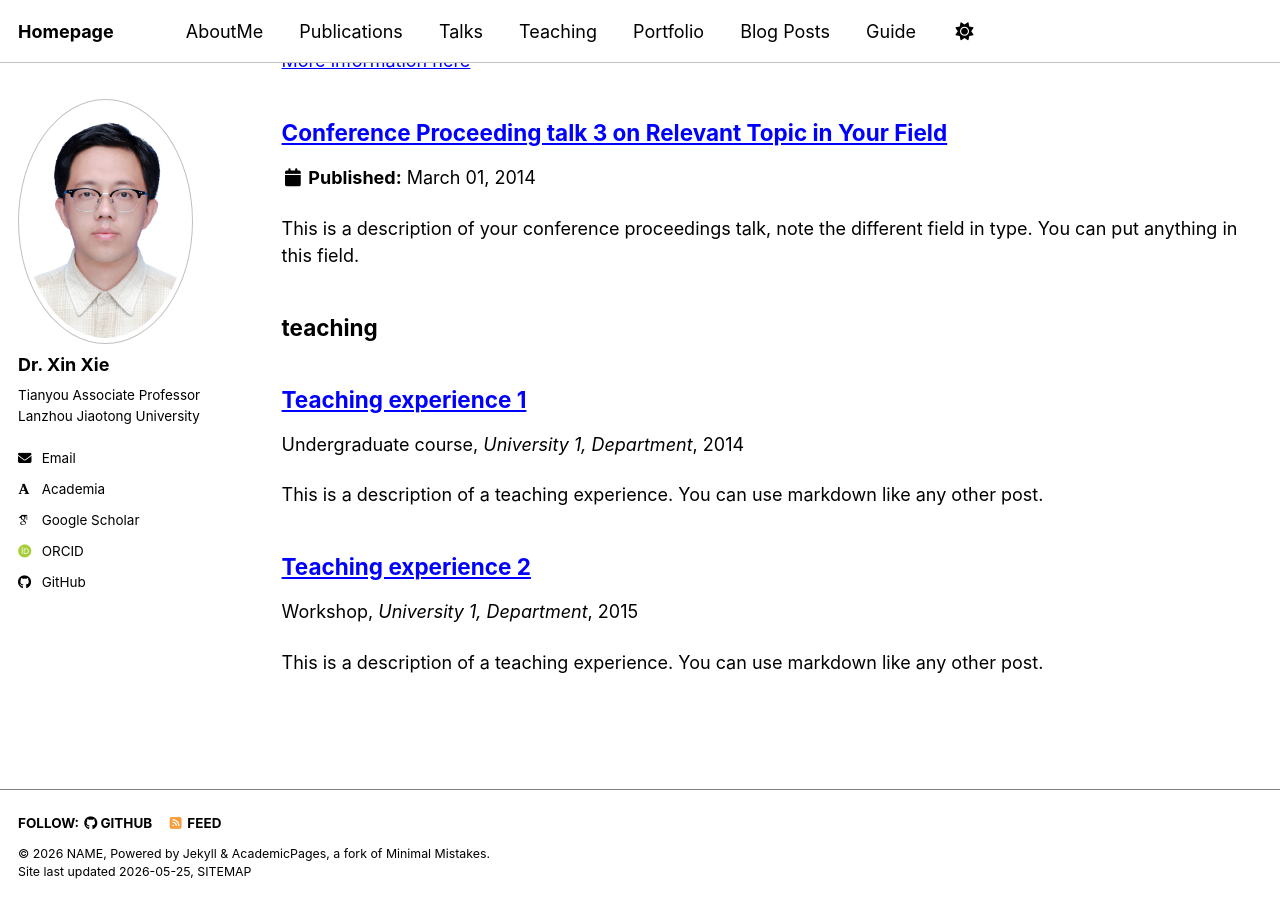
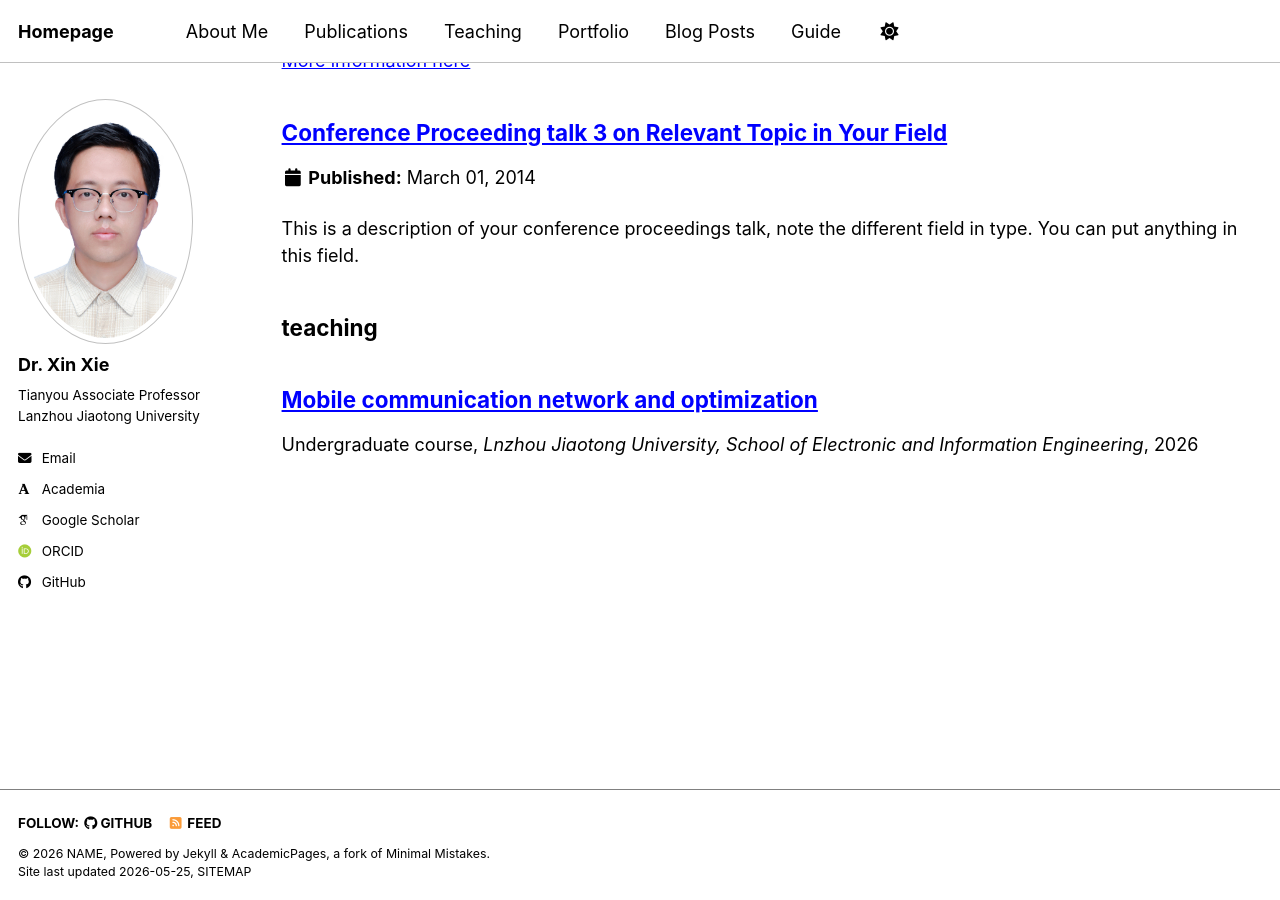
Before and after one commit to xiexin312/xiexin312.github.io, a Jekyll site: the page built from _pages/sitemap.md, in a window 1280 px wide and 900 px high, scrolled down 6182 px. Built offline with Jekyll 4.4.1, drawn with Linux system fonts in a browser that asks for light colours; some web fonts are replaced; a script bundle is joined from its source files by our own code; library files that are not in the unit come from our copies.

Commit message:
修改teaching

```diff
--- a/_data/navigation.yml
+++ b/_data/navigation.yml
@@ -8,14 +8,11 @@
 #      Markdown formatted page while the second is generated using JSON.
 
 main:
-  - title: "AboutMe"
+  - title: "About Me"
     url: /cv/
 
   - title: "Publications"
     url: /publications/
-
-  - title: "Talks"
-    url: /talks/
 
   - title: "Teaching"
     url: /teaching/
--- a/_pages/cv.md
+++ b/_pages/cv.md
@@ -1,6 +1,6 @@
 ---
 layout: archive
-title: "AboutMe"
+title: "About Me"
 permalink: /cv/
 author_profile: true
 redirect_from:
--- a/_teaching/2014-spring-teaching-1.md
+++ b/_teaching/2014-spring-teaching-1.md
@@ -1,20 +1,7 @@
 ---
-title: "Teaching experience 1"
+title: "Mobile communication network and optimization"
 collection: teaching
 type: "Undergraduate course"
-permalink: /teaching/2014-spring-teaching-1
-venue: "University 1, Department"
-date: 2014-01-01
-location: "City, Country"
+permalink: /teaching/2026-spring-teaching-1
+venue: "Lnzhou Jiaotong University, School of Electronic and Information Engineering"
 ---
-
-This is a description of a teaching experience. You can use markdown like any other post.
-
-Heading 1
-======
-
-Heading 2
-======
-
-Heading 3
-======
--- a/_teaching/2015-spring-teaching-2.md
+++ /dev/null
@@ -1,20 +0,0 @@
----
-title: "Teaching experience 2"
-collection: teaching
-type: "Workshop"
-permalink: /teaching/2015-spring-teaching-1
-venue: "University 1, Department"
-date: 2015-01-01
-location: "City, Country"
----
-
-This is a description of a teaching experience. You can use markdown like any other post.
-
-Heading 1
-======
-
-Heading 2
-======
-
-Heading 3
-======
```
Also changed, not shown: other parts of _pages/cv.md (+3 -3 lines).
